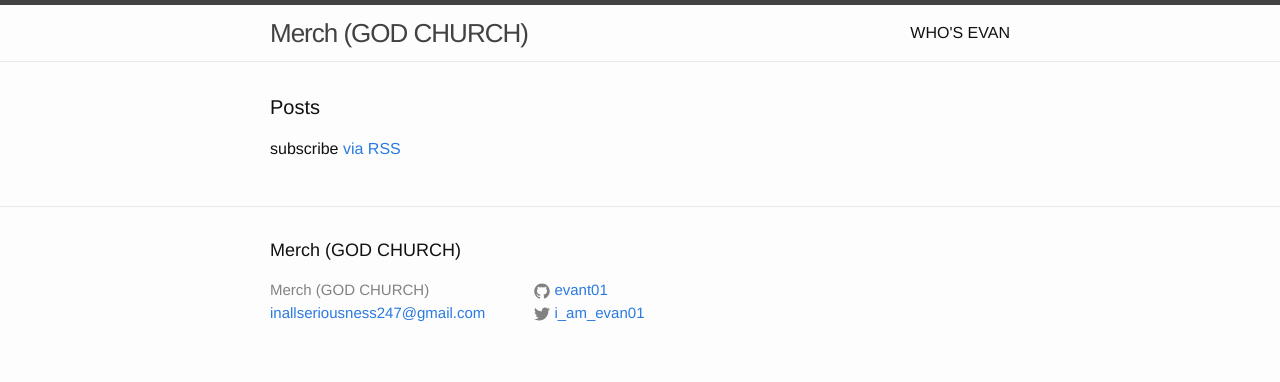
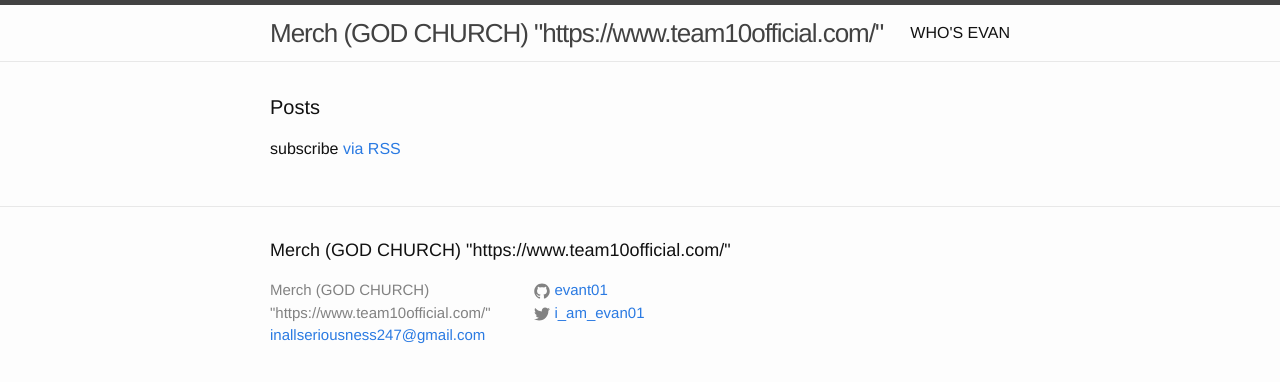
Before and after one commit to Evant01/evant01.github.io, a Jekyll site: the page built from index.html, in a window 1280 px wide. Shown: the top 382 px of the page. Built offline with Jekyll 4.4.1, drawn with Linux system fonts in a browser that asks for light colours; part of the change alters nothing that is shown.

Commit message:
Update _config.yml

```diff
--- a/_config.yml
+++ b/_config.yml
@@ -5,7 +5,7 @@
 # 'jekyll serve'. If you change this file, please restart the server process.
 
 # Site settings
-title: Merch (GOD CHURCH)
+title: Merch (GOD CHURCH) "https://www.team10official.com/"
 email: inallseriousness247@gmail.com
 Description: Evant is SME start-up based in Singapore. We specialise in studying A-math as well as other difficult topics and not pass it in.The vision of our enterprise is to expand overseas and broaden our customer base to be able to do nothing at all
 baseurl: "" # the subpath of your site, e.g. /blog
```
